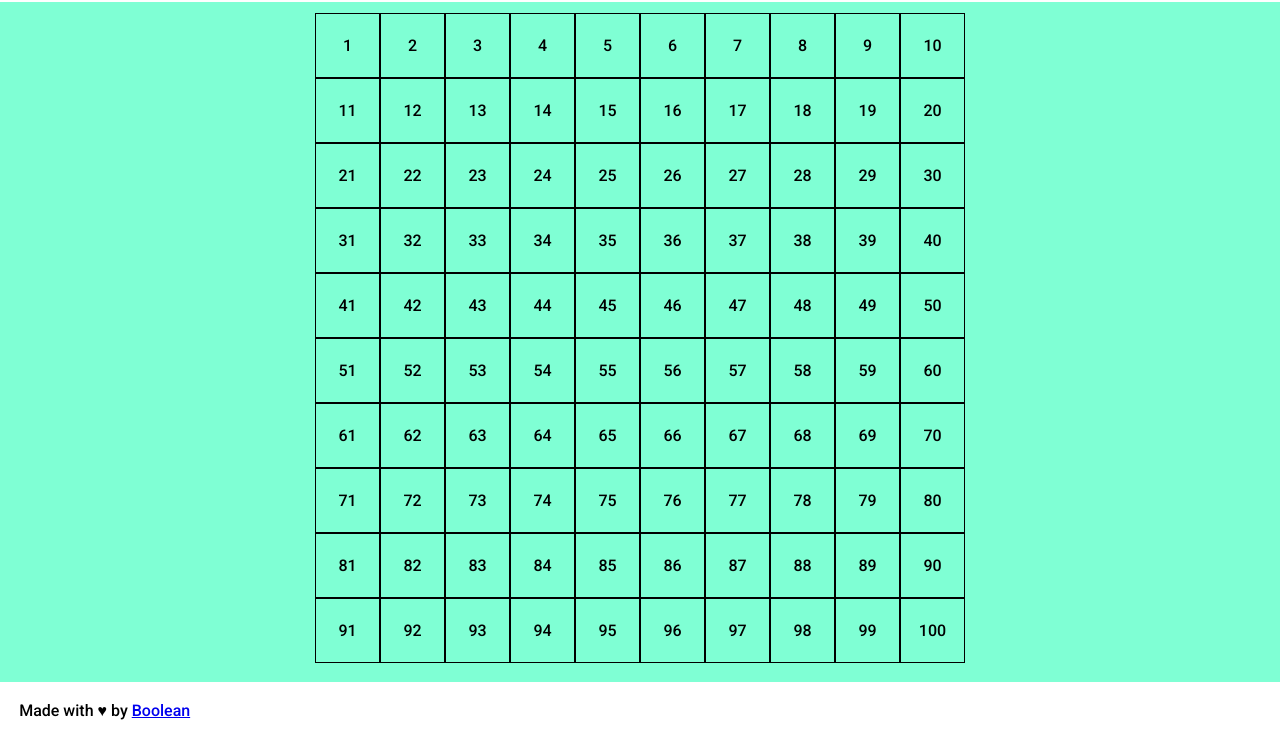
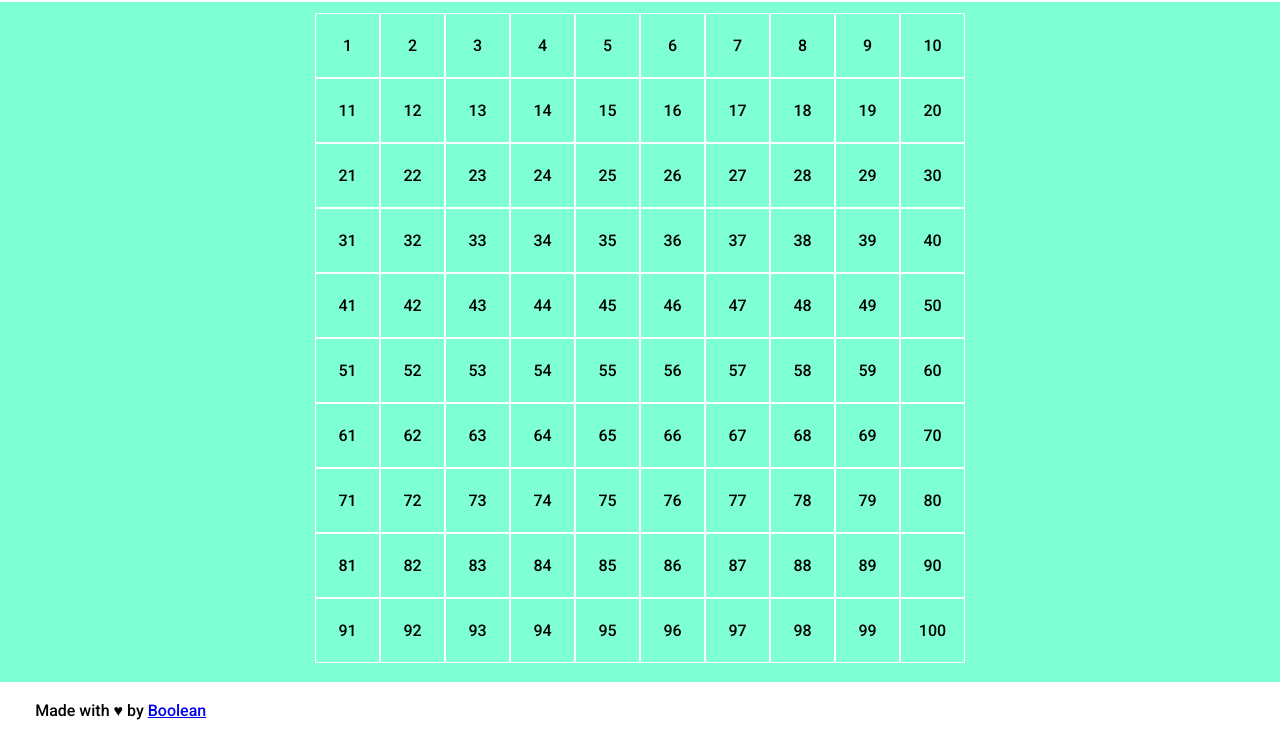
Before and after one commit to DanieleMorello/js-campominato-dom, a plain HTML site: page index.html in a window 1280 px wide. Both pictures are taken after a click on the button "Play". Shown: the part 62-800 px from the top of the page. Drawn offline with Linux system fonts and the light colour scheme.

Commit message:
Add a paragraph on html, add a counter on js, add class active on CSS and change color of grid

```diff
--- a/assets/css/style.css
+++ b/assets/css/style.css
@@ -35,7 +35,7 @@ body {
 
 .cell{
   width: calc(100% / 10);
-  border: 1px solid var(--dark);
+  border: 1px solid var(--light);
   aspect-ratio: 1 / 1;
   display: flex;
   align-items: center;
@@ -51,6 +51,10 @@ img {
 .bg_blue {
   background-color: var(--blue);
   color: var(--light);
+}
+
+.active {
+  border: 1px solid var(--dark);
 }
 
 .normal {
@@ -108,6 +112,10 @@ button {
   background-color: var(--green);
   height: calc(100vh - 7.5rem);
 }
+
+p {
+  padding: 1rem;
+}
 /* #endregion Main */
 
 /* #region Footer */
--- a/index.html
+++ b/index.html
@@ -35,6 +35,7 @@
   <!-- /#app_main -->
   <main id="app_main">
     <div class="container"></div>
+    <p></p>
   </main>
 
   <!-- /#app_footer -->
```
